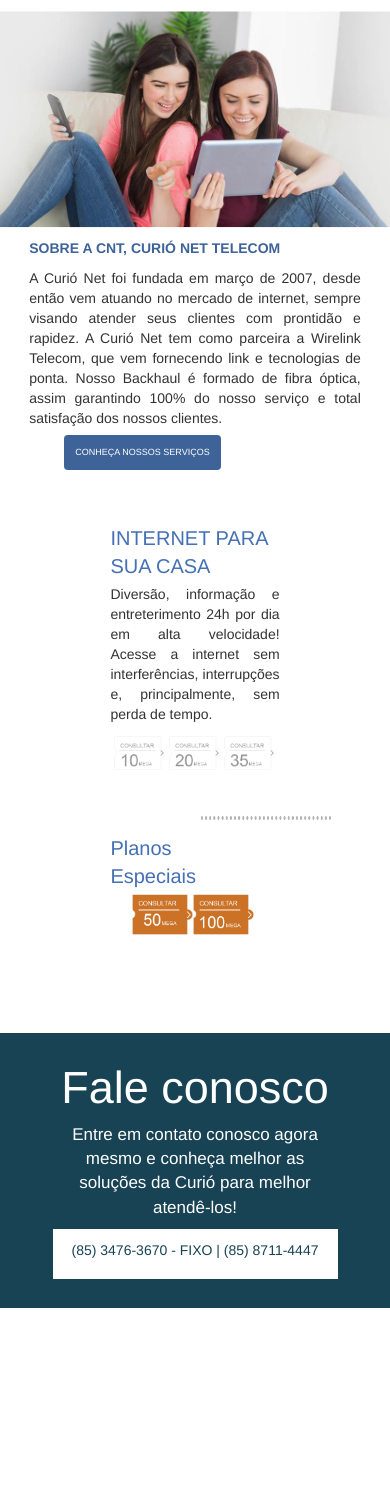
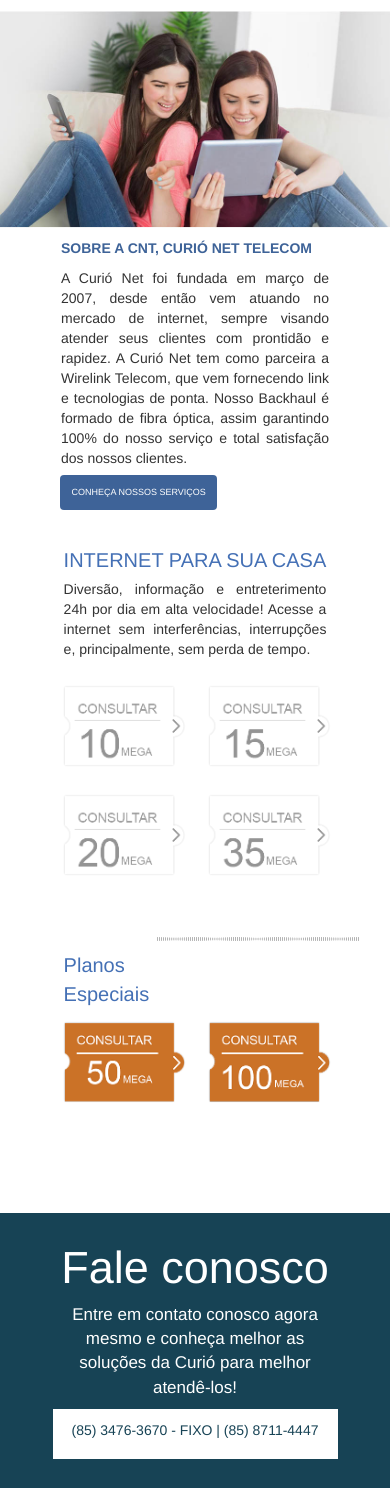
Before and after one commit to ITEVA/curioNet, a PHP site: page / in a window 390 px wide. Shown: the part 858-2346 px from the top of the page. Before the commit the page ends 2166 px from the top, so only its background shows below. Run offline with PHP 8.4, Linux system fonts and the light colour scheme.

Commit message:
Planos - Parcial

```diff
--- a/Pages/home.php
+++ b/Pages/home.php
@@ -207,17 +207,24 @@
         </p>
 
         <div class="megas">
-            <a class="planos p1" data-toggle="modal" data-target="#contrato" href="">
+            <a class="planos primeiro" id="m1" data-toggle="modal" data-target="#contrato" href="">
                 <img class="imgMega" src="img/10mega.png" onMouseOver="this.src='img/10megaHover.png'"
                      onMouseOut="this.src='img/10mega.png'">
             </a>
 
-            <a class="planos p2" data-toggle="modal" data-target="#contrato" href="">
+            <a class="planos" id="m2" data-toggle="modal" data-target="#contrato" href="">
+                <img class="imgMega" src="img/15mega.png" onMouseOver="this.src='img/15megaHover.png'"
+                     onMouseOut="this.src='img/15mega.png'">
+            </a>
+        </div>
+
+        <div class="megas">
+            <a class="planos primeiro" id="m3" data-toggle="modal" data-target="#contrato" href="">
                 <img class="imgMega" src="img/20mega.png" onMouseOver="this.src='img/20megaHover.png'"
                      onMouseOut="this.src='img/20mega.png'">
             </a>
 
-            <a class="planos ultimo" data-toggle="modal" data-target="#contrato" href="">
+            <a class="planos" id="m4" data-toggle="modal" data-target="#contrato" href="">
                 <img class="imgMega" src="img/35mega.png" onMouseOver="this.src='img/35megaHover.png'"
                      onMouseOut="this.src='img/35mega.png'">
             </a>
@@ -232,12 +239,14 @@
             </div>
 
             <div class="megas">
-                <a class="planosEspeciais primeiro" data-toggle="modal" data-target="#contrato" href="">
-                    <img class="imgMega" src="img/50mega.png">
+                <a class="planosEspeciais primeiro" id="m5" data-toggle="modal" data-target="#contrato" href="">
+                    <img class="imgMega" src="img/50mega.png" onMouseOver="this.src='img/50megaHover.png'"
+                         onMouseOut="this.src='img/50mega.png'">
                 </a>
 
-                <a class="planosEspeciais" data-toggle="modal" data-target="#contrato" href="">
-                    <img class="imgMega" src="img/100mega.png">
+                <a class="planosEspeciais" id="m6" data-toggle="modal" data-target="#contrato" href="">
+                    <img class="imgMega" src="img/100mega.png" onMouseOver="this.src='img/100megaHover.png'"
+                         onMouseOut="this.src='img/100mega.png'">
                 </a>
             </div>
         </div>
--- a/css/carrousel.css
+++ b/css/carrousel.css
@@ -286,8 +286,9 @@ div.item img.slide2{
 	div.item img.slide3{
 		display: block;
 	}
-
-
+	div.textoBox {
+		width: 64.5%;
+	}
 	div.textoInformativo{
 		display: block;
 	}
--- a/css/planos.css
+++ b/css/planos.css
@@ -26,6 +26,7 @@ div.megas{
     width: 100%;
     display: inline-flex;
     padding-bottom: 5%;
+    margin: 0 auto;
 }
 
 div#inline{
@@ -34,8 +35,7 @@ div#inline{
 }
 
 a.planos{
-    width: 33%;
-    margin-left: 2%;
+    width: 36%;
 }
 
 a.planosEspeciais{
@@ -61,11 +61,244 @@ img#linha{
     margin-top: 4%;
 }
 
-img.imgMega:hover{
-    width: 105%;
-    margin-top: -2%;
-}
-
 div.divisao2{
     height: 30px;
 }
+
+/*MEDIA QUERIES*/
+
+@media all and (max-width: 1795px){
+    div.megas {
+        width: 105%;
+    }
+}
+
+@media all and (max-width: 1620px){
+    div.megas {
+        width: 110%;
+    }
+    a.primeiro{
+        margin-left: 10%;
+    }
+}
+
+@media all and (max-width: 1490px){
+    div.megas {
+        width: 115%;
+    }
+    a.primeiro{
+        margin-left: 8%;
+    }
+}
+
+@media all and (max-width: 1380px){
+    div.megas {
+        width: 120%;
+    }
+    a.primeiro{
+        margin-left: 6%;
+    }
+}
+
+@media all and (max-width: 1290px){
+    div.megas {
+        width: 125%;
+    }
+    a.primeiro{
+        margin-left: 4%;
+    }
+}
+
+@media all and (max-width: 1200px) {
+    div.megas {
+        width: 130%;
+    }
+    a.primeiro{
+        margin-left: 2.8%;
+    }
+}
+
+@media all and (max-width: 1060px){
+    div.megas {
+        width: 135%;
+    }
+    a.primeiro{
+        margin-left: 0.9%;
+    }
+}
+
+@media all and (max-width: 1000px) {
+    div.megas {
+        width: 140%;
+    }
+    a.primeiro{
+        margin-left: 0%;
+    }
+}
+
+@media all and (max-width: 910px){
+    div.megas {
+        width: 145%;
+    }
+    a.primeiro{
+        margin-left: -1.3%;
+    }
+}
+
+@media all and (max-width: 875px){
+    div.megas {
+        width: 120%;
+    }
+    a.primeiro{
+        margin-left: 5.3%;
+    }
+    div.textosPlanos {
+        width: 67%;
+        margin-top: -5%;
+    }
+}
+
+@media all and (max-width: 850px){
+    div.megas {
+        width: 120%;
+    }
+    a.primeiro{
+        margin-left: 5.2%;
+    }
+}
+
+@media all and (max-width: 790px){
+    div.megas {
+        width: 120%;
+    }
+    a.primeiro{
+        margin-left: 5.5%;
+    }
+}
+
+@media all and (max-width: 730px){
+    div.megas {
+        width: 120%;
+    }
+    a.primeiro{
+        margin-left: 5.9%;
+    }
+}
+
+@media all and (max-width: 635px){
+    div.megas {
+        width: 120%;
+    }
+    div.textoBox {
+        width: 64%;
+    }
+    div#botao{
+        padding-left: 8.5%;
+    }
+    a.primeiro{
+        margin-left: -3.5%;
+    }
+    a.planos{
+        width: 45%;
+    }
+    a.planosEspeciais{
+        width: 45%;
+    }
+}
+
+@media all and (max-width: 595px){
+    div.megas {
+        width: 120%;
+    }
+    div.textoBox {
+        width: 63%;
+    }
+    div#botao{
+        padding-left: 9%;
+    }
+    a.primeiro{
+        margin-left: -3.5%;
+    }
+    a.planos{
+        width: 45.5%;
+    }
+    a.planosEspeciais{
+        width: 45.5%;
+    }
+}
+
+@media all and (max-width: 565px){
+    div.megas {
+        width: 120%;
+    }
+    div.textosPlanos {
+        width: 73%;
+        margin-top: -5%;
+    }
+    div.textoBox {
+        width: 68.7%;
+    }
+    div#botao{
+        padding-left: 6.0%;
+    }
+    a.primeiro{
+        margin-left: -3.8%;
+    }
+    a.planos{
+        width: 46%;
+    }
+    a.planosEspeciais{
+        width: 46%;
+    }
+}
+
+@media all and (max-width: 540px){
+    div.megas {
+        width: 120%;
+    }
+    a.primeiro{
+        margin-left: -3.7%;
+    }
+}
+
+@media all and (max-width: 475px){
+    div.megas {
+        width: 120%;
+    }
+    a.primeiro{
+        margin-left: -3.7%;
+    }
+}
+
+@media all and (max-width: 420px){
+    div.megas {
+        width: 120%;
+    }
+    a.primeiro{
+        margin-left: -3.7%;
+    }
+}
+
+@media all and (max-width: 411px){
+    div.megas {
+        width: 120%;
+    }
+}
+
+@media all and (max-width: 380px) {
+    div.megas {
+        width: 120%;
+    }
+}
+
+@media all and (max-width: 370px){
+    div.megas {
+        width: 120%;
+    }
+}
+
+@media all and (max-width: 315px){
+    div.megas {
+        width: 120%;
+    }
+}
--- a/css/quemSomos.css
+++ b/css/quemSomos.css
@@ -173,7 +173,7 @@ p#historia{
     div#botao{
         margin-bottom: 7%;
         margin-top: 2%;
-        padding-left: 12%;
+        padding-left: 8.3%;
     }
 
     button.btnPlanos{
```
Also changed, not shown: img/100mega.png, img/100megaHover.png (added), img/10mega.png, img/15mega.png (added), img/15megaHover.png (added), img/20mega.png, img/35mega.png, img/50mega.png, img/50megaHover.png (added).
